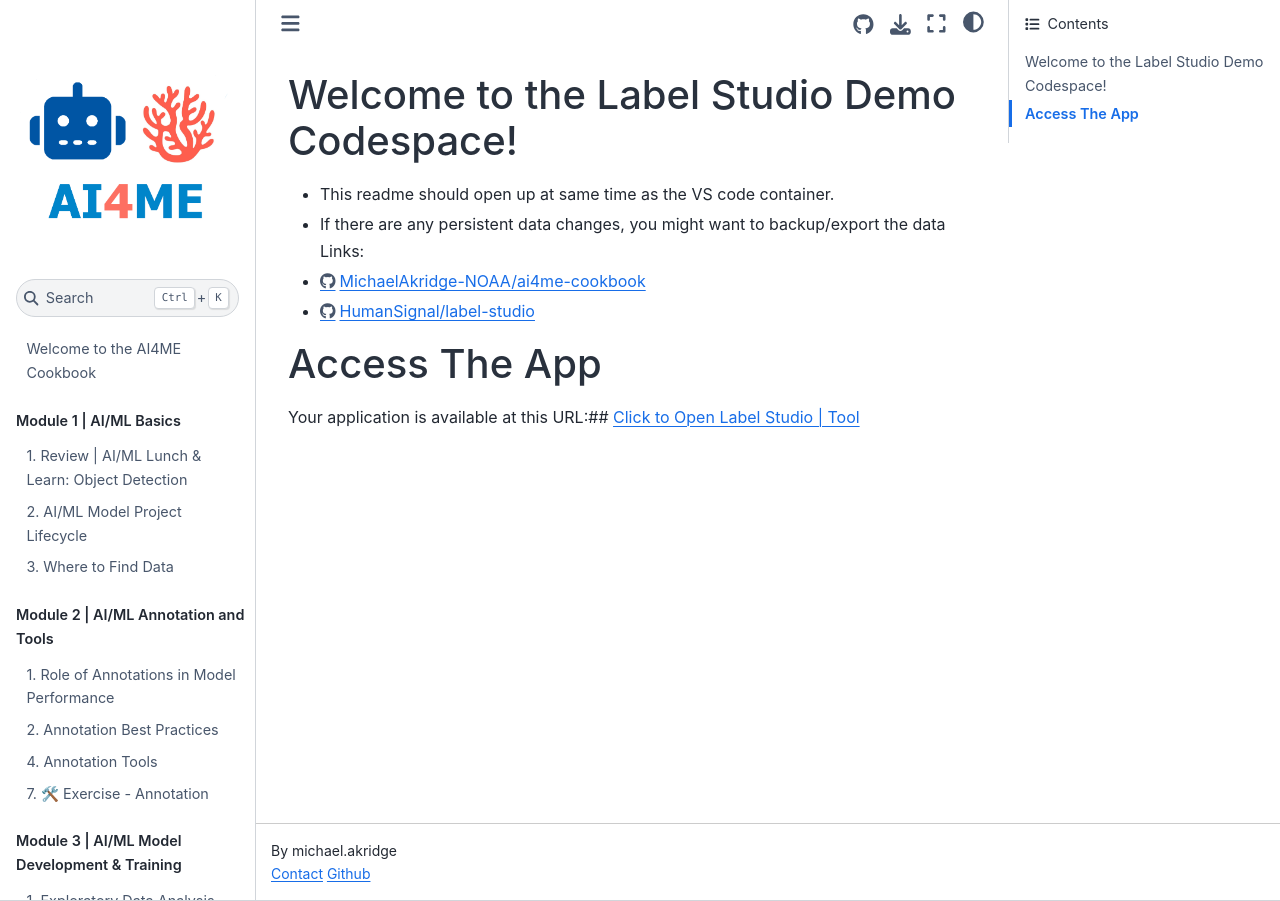
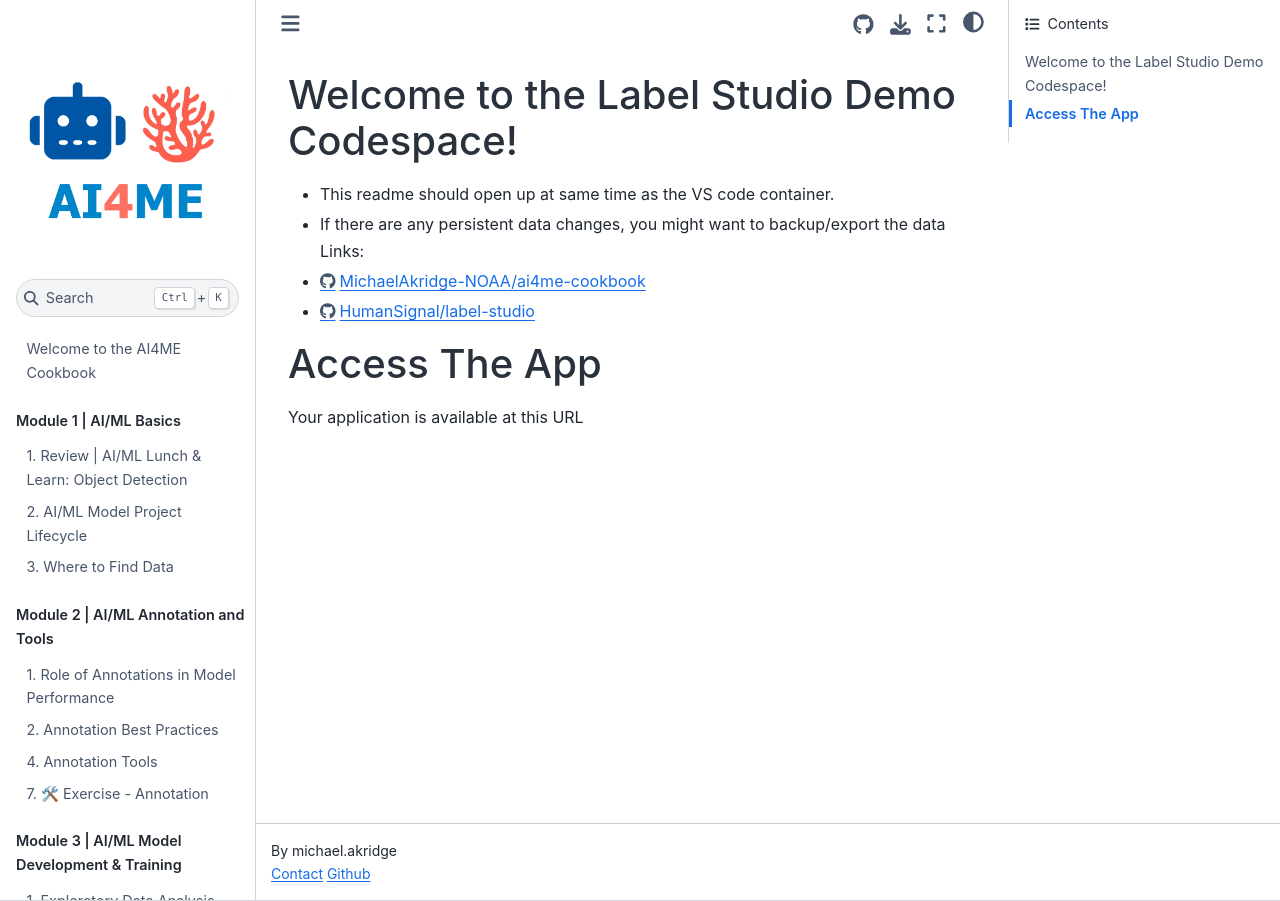
Before and after one commit to MichaelAkridge-NOAA/ai4me-cookbook, a Jupyter Book: the page built from .devcontainer/label-studio-demo/README.md, in a window 1280 px wide. Built offline with Jupyter Book 1.0.4 settings and Sphinx 7.4.7 and the Sphinx Book theme 1.1.4, drawn with Linux system fonts in a browser that asks for light colours; pages that are not in the unit, such as notebooks, are missing from menus.

Commit message:
Update README.md

```diff
--- a/.devcontainer/label-studio-demo/README.md
+++ b/.devcontainer/label-studio-demo/README.md
@@ -6,4 +6,4 @@
 - https://github.com/HumanSignal/label-studio
 
 # Access The App
-Your application is available at this URL:## [Click to Open Label Studio | Tool](https://$CODESPACE_NAME-8080.app.github.dev/user/login/)
+Your application is available at this URL
```
